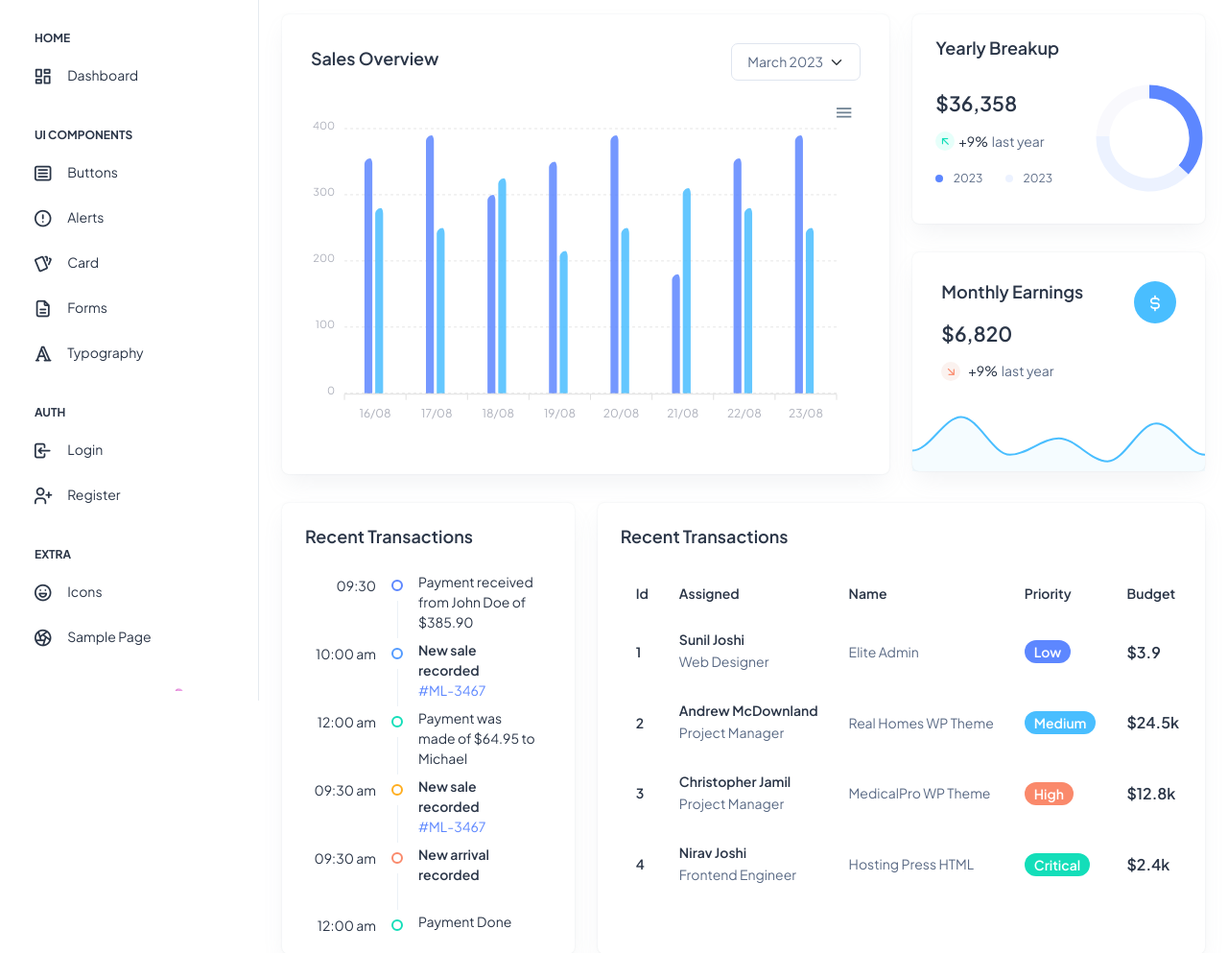
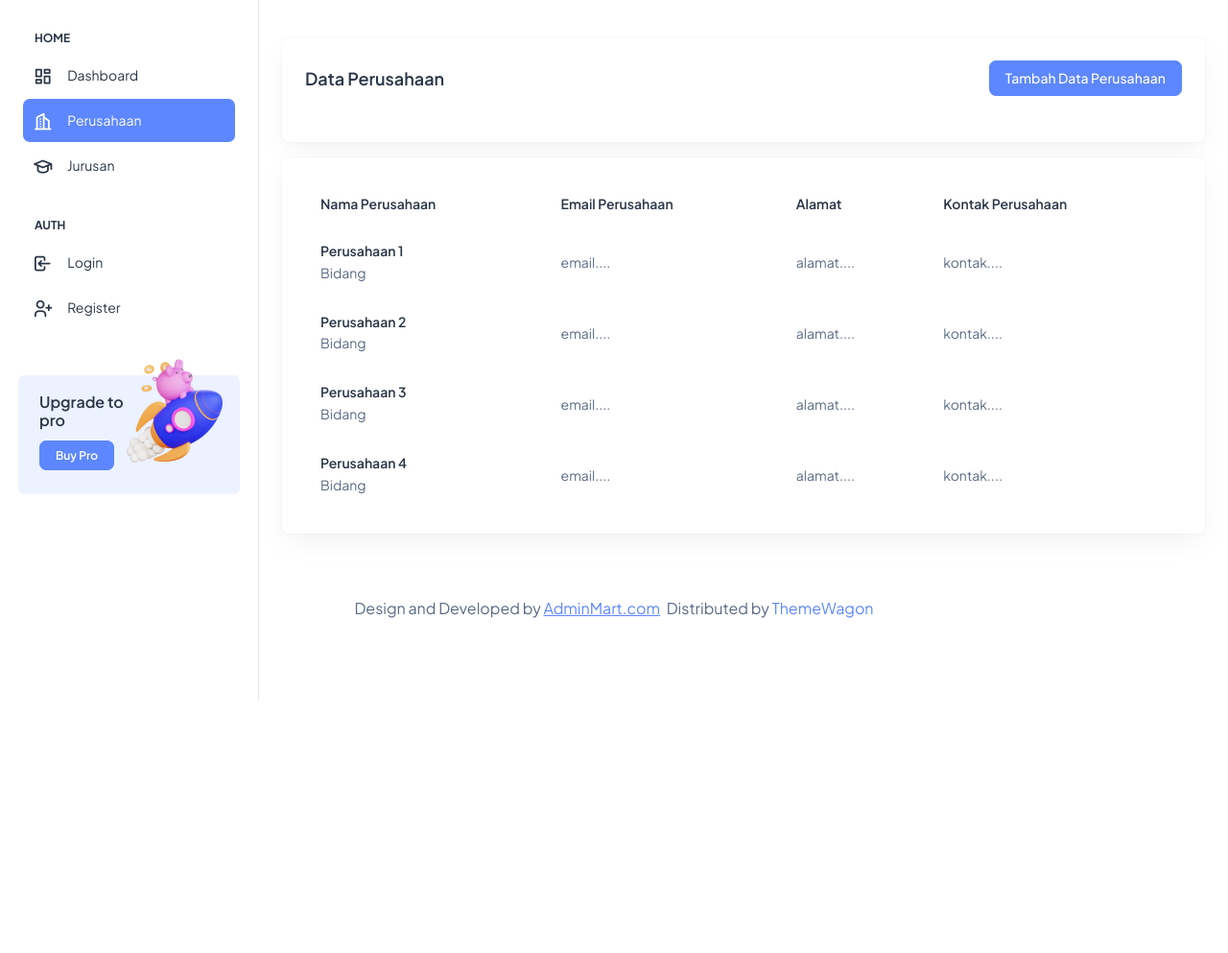
Before and after one commit to ranz0910/siTEMA, a PHP site: page /siTEMA/index.php?page=table_perusahaan in a window 1280 px wide. Shown: the part 70-1063 px from the top of the page at 96% size. After the commit the page ends 800 px from the top, so only its background shows below. Run offline with PHP 8.4, Linux system fonts and the light colour scheme; a user stored in the database is signed in.

Commit message:
table jurusan dan perusahaan

```diff
--- a/index.php
+++ b/index.php
@@ -1,14 +1,36 @@
 <?php
-include 'init.php';
-include 'service/auth.php';
+  include 'init.php';
+  include 'service/auth.php';
 ?>
 
 <?php
-include 'partials/dashboard/header.php';
+  include 'partials/dashboard/header.php';
 ?>
 
 <div class="container-fluid">
-  <!--  Row 1 -->
+     <?php
+        $page = isset($_GET['page']) ? $_GET['page'] : 'dashboard';
+
+        switch ($page) {
+          case 'table_perusahaan':
+            include 'layout/auth/table_perusahaan.php';
+            break;
+
+          case 'form_tambah_perusahaan':
+            include 'layout/form_tambah_perusahaan.php';
+            break;
+
+          case 'table_jurusan':
+            include 'layout/auth/table_jurusan.php';
+            break;
+
+          case 'form_tambah_jurusan':
+            include 'layout/form_tambah_jurusan.php';
+            break;
+
+          case 'dashboard':
+          default:
+     ?>
   <div class="row">
     <div class="col-lg-8 d-flex align-items-strech">
       <div class="card w-100">
@@ -30,6 +52,7 @@ include 'partials/dashboard/header.php';
         </div>
       </div>
     </div>
+
     <div class="col-lg-4">
       <div class="row">
         <div class="col-lg-12">
@@ -100,6 +123,7 @@ include 'partials/dashboard/header.php';
         </div>
       </div>
     </div>
+
   </div>
   <div class="row">
     <div class="col-lg-4 d-flex align-items-stretch">
@@ -278,6 +302,7 @@ include 'partials/dashboard/header.php';
       </div>
     </div>
   </div>
+
   <div class="row">
     <div class="col-sm-6 col-xl-3">
       <div class="card overflow-hidden rounded-2">
@@ -363,8 +388,14 @@ include 'partials/dashboard/header.php';
         </div>
       </div>
     </div>
+
+      <?php
+        break;
+        }
+      ?>
   </div>
+</div>
 
-  <?php
+<?php
   include 'partials/dashboard/footer.php';
-  ?>
+?>
--- /dev/null
+++ b/layout/auth/table_perusahaan.php
@@ -0,0 +1,102 @@
+<div class="col-lg-12 mt-4">
+  <div class="card mb-3">
+    <div class="card-body p-4">
+      <div class="d-flex mb-4 justify-content-between align-items-center">
+        <h5 class="card-title fw-semibold mb-0">Data Perusahaan</h5>
+        <a href="index.php?page=form_tambah_perusahaan" class="btn btn-primary">Tambah Data Perusahaan</a>
+      </div>
+     </div>
+   </div>
+</div>
+
+<div class="card w-100">
+    <div class="card-body p-4">
+      <div class="table-responsive">
+        <table class="table text-nowrap mb-0 align-middle">
+
+          <thead class="text-dark fs-4">
+            <tr>
+              <th class="border-bottom-0">
+                <h6 class="fw-semibold mb-0">Nama Perusahaan</h6>
+              </th>
+              <th class="border-bottom-0">
+                <h6 class="fw-semibold mb-0">Email Perusahaan</h6>
+              </th>
+              <th class="border-bottom-0">
+                <h6 class="fw-semibold mb-0">Alamat</h6>
+              </th>
+              <th class="border-bottom-0">
+                <h6 class="fw-semibold mb-0">Kontak Perusahaan</h6>
+              </th>
+            </tr>
+          </thead>
+
+          <tbody>
+            <tr>
+              <td class="border-bottom-0">
+                <h6 class="fw-semibold mb-1">Perusahaan 1</h6>
+                <span class="fw-normal">Bidang</span>
+              </td>
+              <td class="border-bottom-0">
+                <p class="mb-0 fw-normal">email....</p>
+              </td>
+              <td class="border-bottom-0">
+                <p class="mb-0 fw-normal">alamat....</p>
+              </td>
+              <td class="border-bottom-0">
+                <p class="mb-0 fw-normal">kontak....</p>
+              </td>
+            </tr>
+
+            <tr>
+              <td class="border-bottom-0">
+                <h6 class="fw-semibold mb-1">Perusahaan 2</h6>
+                <span class="fw-normal">Bidang</span>
+              </td>
+              <td class="border-bottom-0">
+                <p class="mb-0 fw-normal">email....</p>
+              </td>
+              <td class="border-bottom-0">
+                <p class="mb-0 fw-normal">alamat....</p>
+              </td>
+              <td class="border-bottom-0">
+                <p class="mb-0 fw-normal">kontak....</p>
+              </td>
+            </tr>
+
+            <tr>
+              <td class="border-bottom-0">
+                <h6 class="fw-semibold mb-1">Perusahaan 3</h6>
+                <span class="fw-normal">Bidang</span>
+              </td>
+              <td class="border-bottom-0">
+                <p class="mb-0 fw-normal">email....</p>
+              </td>
+              <td class="border-bottom-0">
+                <p class="mb-0 fw-normal">alamat....</p>
+              </td>
+              <td class="border-bottom-0">
+                <p class="mb-0 fw-normal">kontak....</p>
+              </td>
+            </tr>
+
+            <tr>
+              <td class="border-bottom-0">
+                <h6 class="fw-semibold mb-1">Perusahaan 4</h6>
+                <span class="fw-normal">Bidang</span>
+              </td>
+              <td class="border-bottom-0">
+                <p class="mb-0 fw-normal">email....</p>
+              </td>
+              <td class="border-bottom-0">
+                <p class="mb-0 fw-normal">alamat....</p>
+              </td>
+              <td class="border-bottom-0">
+                <p class="mb-0 fw-normal">kontak....</p>
+              </td>
+            </tr>
+          </tbody>
+        </table>
+      </div>
+    </div>
+</div>
--- a/partials/dashboard/sidebar.php
+++ b/partials/dashboard/sidebar.php
@@ -25,50 +25,19 @@
             <span class="hide-menu">Dashboard</span>
           </a>
         </li>
-        <li class="nav-small-cap">
-          <i class="ti ti-dots nav-small-cap-icon fs-4"></i>
-          <span class="hide-menu">UI COMPONENTS</span>
-        </li>
         <li class="sidebar-item">
-          <a class="sidebar-link" href="<?php echo BASE_URL; ?>ui-buttons.html" aria-expanded="false">
-            <span>
-              <i class="ti ti-article"></i>
-            </span>
-            <span class="hide-menu">Buttons</span>
+          <a class="sidebar-link" href="index.php?page=table_perusahaan" aria-expanded="false">
+            <span><i class="ti ti-building-skyscraper"></i></span>
+            <span class="hide-menu">Perusahaan</span>
           </a>
         </li>
         <li class="sidebar-item">
-          <a class="sidebar-link" href="<?php echo BASE_URL; ?>ui-alerts.html" aria-expanded="false">
-            <span>
-              <i class="ti ti-alert-circle"></i>
-            </span>
-            <span class="hide-menu">Alerts</span>
+          <a class="sidebar-link" href="index.php?page=table_jurusan" aria-expanded="false">
+            <span><i class="ti ti-school"></i></span>
+            <span class="hide-menu">Jurusan</span>
           </a>
         </li>
-        <li class="sidebar-item">
-          <a class="sidebar-link" href="<?php echo BASE_URL; ?>ui-card.html" aria-expanded="false">
-            <span>
-              <i class="ti ti-cards"></i>
-            </span>
-            <span class="hide-menu">Card</span>
-          </a>
-        </li>
-        <li class="sidebar-item">
-          <a class="sidebar-link" href="<?php echo BASE_URL; ?>ui-forms.html" aria-expanded="false">
-            <span>
-              <i class="ti ti-file-description"></i>
-            </span>
-            <span class="hide-menu">Forms</span>
-          </a>
-        </li>
-        <li class="sidebar-item">
-          <a class="sidebar-link" href="<?php echo BASE_URL; ?>ui-typography.html" aria-expanded="false">
-            <span>
-              <i class="ti ti-typography"></i>
-            </span>
-            <span class="hide-menu">Typography</span>
-          </a>
-        </li>
+
         <li class="nav-small-cap">
           <i class="ti ti-dots nav-small-cap-icon fs-4"></i>
           <span class="hide-menu">AUTH</span>
@@ -89,26 +58,7 @@
             <span class="hide-menu">Register</span>
           </a>
         </li>
-        <li class="nav-small-cap">
-          <i class="ti ti-dots nav-small-cap-icon fs-4"></i>
-          <span class="hide-menu">EXTRA</span>
-        </li>
-        <li class="sidebar-item">
-          <a class="sidebar-link" href="<?php echo BASE_URL; ?>icon-tabler.html" aria-expanded="false">
-            <span>
-              <i class="ti ti-mood-happy"></i>
-            </span>
-            <span class="hide-menu">Icons</span>
-          </a>
-        </li>
-        <li class="sidebar-item">
-          <a class="sidebar-link" href="<?php echo BASE_URL; ?>sample-page.html" aria-expanded="false">
-            <span>
-              <i class="ti ti-aperture"></i>
-            </span>
-            <span class="hide-menu">Sample Page</span>
-          </a>
-        </li>
+
       </ul>
       <div class="unlimited-access hide-menu bg-light-primary position-relative mb-7 mt-5 rounded">
         <div class="d-flex">
```
Also changed, not shown: layout/auth/login_layout.php (+6 -1 lines), layout/auth/table_jurusan.php (added, +65 -0 lines), layout/form_tambah_jurusan.php (added, +63 -0 lines), layout/form_tambah_perusahaan.php (added, +63 -0 lines).
